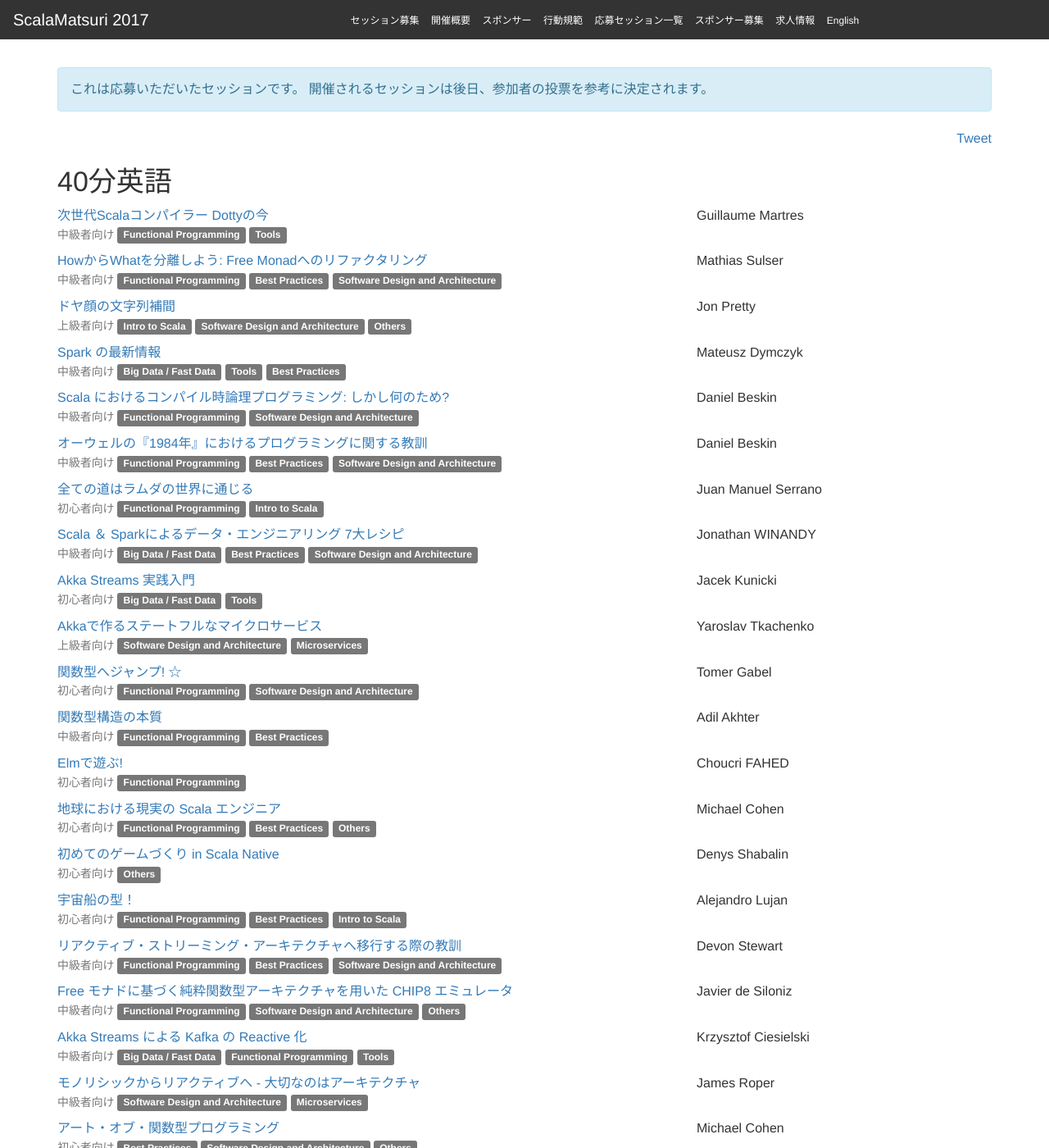
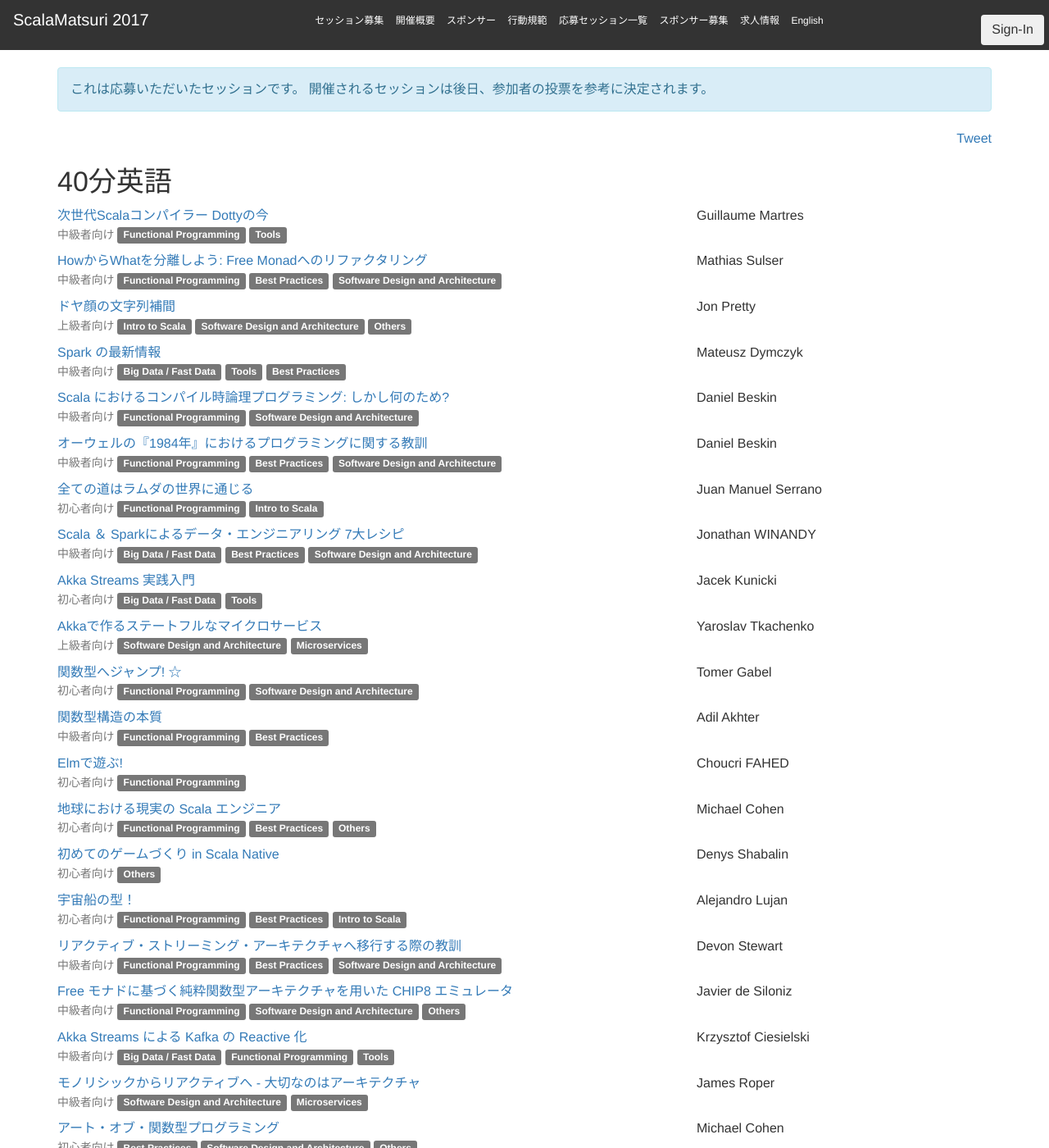
Before and after one commit to scalajp/2017.scalamatsuri.org, a Jekyll site: the page built from ja/candidates/index.html, in a window 1280 px wide and 1400 px high. Shown: the whole window at 82% size. Built offline with Jekyll 4.4.1, drawn with Linux system fonts in a browser that asks for light colours; nearby versions of some CDN libraries; comment, search, counter and statistics services are not loaded.

Commit message:
WIP: Vue.js

```diff
--- a/_layouts/candidates_ja.html
+++ b/_layouts/candidates_ja.html
@@ -18,9 +18,9 @@
 </div>
 
 <h1 class="session_title">{{ page.title }}
-<span class="cfp-voting-required-signin">
-  <button type="button" class="btn btn-default add-favorites-btn" id="add-favorites-btn" title="ピン止め"><i class="fa fa-2x fa-thumb-tack" aria-hidden="true"></i></button>
-  <button type="button" class="btn btn-default remove-favorites-btn" id="remove-favorites-btn" title="ピン止め解除"><i class="fa fa-2x fa-thumb-tack" aria-hidden="true"></i></button>
+<span class="vue-cfp-voting" v-show="isLoggedIn" v-cloak>
+  <button type="button" class="btn btn-default add-favorites-btn" title="ピン止め" v-show="!isCurrentPageFavorited" v-on:click="addToFavorites(currentPageSessionId)"><i class="fa fa-2x fa-thumb-tack" aria-hidden="true"></i></button>
+  <button type="button" class="btn btn-default remove-favorites-btn" title="ピン止め解除" v-show="isCurrentPageFavorited" v-on:click="removeFromFavorites(currentPageSessionId)"><i class="fa fa-2x fa-thumb-tack" aria-hidden="true"></i></button>
 </span>
 </h1>
 
--- a/_layouts/default_ja.html
+++ b/_layouts/default_ja.html
@@ -46,6 +46,7 @@
     <![endif]-->
 
     <script src="https://ajax.googleapis.com/ajax/libs/jquery/1.11.2/jquery.min.js"></script>
+    <script src="https://unpkg.com/vue/dist/vue.js"></script>
     <script src="https://www.gstatic.com/firebasejs/3.6.1/firebase.js"></script>
   </head>
   <body>
@@ -56,32 +57,32 @@
             ScalaMatsuri 2017
           </a>
         </div>
-        <ul class="nav navbar-nav navbar-right" id="cfp-voting-navi">
-          <li class="dropdown" id="sign-out" style="display: none;">
-            <a href="#" class="dropdown-toggle" data-toggle="dropdown" role="button"><img class="icon-mini img-responsive img-rounded" src="" id="user-pic"></a>
+        <ul class="nav navbar-nav navbar-right vue-cfp-voting" v-cloak>
+          <li class="dropdown" v-if="isLoggedIn">
+            <a href="#" class="dropdown-toggle" data-toggle="dropdown" role="button"><img class="icon-mini img-responsive img-rounded" v-bind:src="profilePicUrl"></a>
             <ul class="dropdown-menu">
-              <li id="user-name"><span class="text"></span></li>
-              <li id="ticket-code"><span class="text"></span></li>
+              <li><span class="text">{%raw%}{{userName}}{%endraw%}</span></li>
+              <li><span class="text">{%raw%}{{userInfo.ticketCode}}{%endraw%}</span></li>
               <li><button type="button" class="btn btn-link" id="register-ticket-code-btn">チケットコード登録</button></li>
               <li><button type="button" class="btn btn-link" id="update-ticket-code-btn">チケットコード変更</button></li>
-              <li><button type="button" class="btn btn-link" id="sign-out-btn"><i class="fa fa-sign-out" aria-hidden="true"></i> Sign-Out</button></li>
+              <li><button type="button" class="btn btn-link" v-on:click="signOut"><i class="fa fa-sign-out" aria-hidden="true"></i> Sign-Out</button></li>
             </ul>
           </li>
-          <li class="dropdown" id="sign-in" style="display: none;">
+          <li class="dropdown" v-else>
             <button class="dropdown-toggle btn navbar-btn" data-toggle="dropdown" role="button">Sign-In</button>
             <ul class="dropdown-menu">
               <li>
-                <a class="btn btn-block btn-social btn-google" id="sign-in-google">
+                <a class="btn btn-block btn-social btn-google" v-on:click="signInGoogle">
                  <span class="fa fa-google"></span> with Google
                 </a>
               </li>
               <li>
-                <a class="btn btn-block btn-social btn-twitter" id="sign-in-twitter">
+                <a class="btn btn-block btn-social btn-twitter" v-on:click="signInTwitter">
                  <span class="fa fa-twitter"></span> with Twitter
                 </a>
               </li>
               <li>
-                <a class="btn btn-block btn-social btn-github" id="sign-in-github">
+                <a class="btn btn-block btn-social btn-github" v-on:click="signInGithub">
                  <span class="fa fa-github"></span> with GitHub
                 </a>
               </li>
--- a/css/cfp-voting.css
+++ b/css/cfp-voting.css
@@ -30,17 +30,6 @@
   padding: 6px 12px 6px 44px;
 }
 
-
-.cfp-voting-required-signin, #add-favorites-btn, #remove-favorites-btn, #unfilter-favorites, #unfilter-voted, #vote-btn, #unvote-btn {
-  display: none;
-}
-.candidate-row .add-favorites-btn, .candidate-row .vote-btn {
-  display: none;
-}
-.candidate-row .remove-favorites-btn, .candidate-row .unvote-btn {
-  display: none;
-}
-
 button.add-favorites-btn i.fa, button.vote-btn i.fa {
   color: #aaaaaa !important;
 }
--- a/css/extra.scss
+++ b/css/extra.scss
@@ -134,3 +134,6 @@
     margin-bottom: 6px;
   }
 }
+[v-cloak] {
+  display: none;
+}
--- a/ja/candidates/element.html
+++ b/ja/candidates/element.html
@@ -1,14 +1,14 @@
 ---
 ---
 {% capture file %}{{ include.candidate.url | replace_first:'/ja/candidates/','' | replace:'/','' }}{% endcapture %}
-<div class="row candidate-row" data-length="{{ include.candidate.length }}" data-language="{{ include.candidate.language }}" data-file="{{ file }}">
+<div class="row candidate-row" data-length="{{ include.candidate.length }}" data-language="{{ include.candidate.language }}" data-file="{{ file }}" v-if="isPassedFilter('{{file}}')">
   <div class="col-sm-8">
     <a href="{{ include.candidate.url }}">{{ include.candidate.title }}</a>
-    <span class="cfp-voting-required-signin">
-      <button type="button" class="btn btn-default btn-sm add-favorites-btn" title="ピン止め"><i class="fa fa-thumb-tack" aria-hidden="true"></i></button>
-      <button type="button" class="btn btn-default btn-sm remove-favorites-btn" title="ピン止め解除"><i class="fa fa-thumb-tack" aria-hidden="true"></i></button>
-      <button type="button" class="btn btn-default btn-sm vote-btn" title="投票"><i class="fa fa-star" aria-hidden="true"></i></button>
-      <button type="button" class="btn btn-default btn-sm unvote-btn" title="投票取消"><i class="fa fa-star" aria-hidden="true"></i></button>
+    <span v-if="isLoggedIn">
+      <button type="button" class="btn btn-default btn-sm add-favorites-btn" title="ピン止め" v-show="!isFavorited('{{file}}')" v-on:click="addToFavorites('{{file}}')"><i class="fa fa-thumb-tack" aria-hidden="true"></i></button>
+      <button type="button" class="btn btn-default btn-sm remove-favorites-btn" title="ピン止め解除" v-show="isFavorited('{{file}}')" v-on:click="removeFromFavorites('{{file}}')"><i class="fa fa-thumb-tack" aria-hidden="true"></i></button>
+      <button type="button" class="btn btn-default btn-sm vote-btn" title="投票" v-show="!isVoted('{{file}}')"><i class="fa fa-star" aria-hidden="true"></i></button>
+      <button type="button" class="btn btn-default btn-sm unvote-btn" title="投票取消" v-show="isVoted('{{file}}')"><i class="fa fa-star" aria-hidden="true"></i></button>
     </span>
     <div>
       <small class="text-muted">
--- a/ja/candidates/index.html
+++ b/ja/candidates/index.html
@@ -16,12 +16,12 @@
 
 <div class="cfp-tag-list"></div>
 
-<div class="cfp-voting-required-signin text-right">
+<div class="vue-cfp-voting text-right" v-cloak v-show="isLoggedIn">
   <p>
-    <button id="filter-favorites" type="button" class="btn btn-default"><i class="fa fa-thumb-tack" style="color: #000099;" title="ピン止め"></i> ピン止めだけ表示</button>
-    <button id="unfilter-favorites" type="button" class="btn btn-default active"><i class="fa fa-thumb-tack" style="color: #000099;" title="ピン止め"></i> ピン止めだけ表示</button>
-    <button id="filter-voted" type="button" class="btn btn-default"><i class="fa fa-star" style="color: #eedd00;" title="投票済み"></i> 投票済みだけ表示</button>
-    <button id="unfilter-voted" type="button" class="btn btn-default active"><i class="fa fa-star" style="color: #eedd00;" title="投票済み"></i> 投票済みだけ表示</button>
+    <button id="filter-favorites" type="button" class="btn btn-default" v-show="!isFavoritesFiltered" v-on:click="isFavoritesFiltered = !isFavoritesFiltered"><i class="fa fa-thumb-tack" style="color: #000099;" title="ピン止め"></i> ピン止めだけ表示</button>
+    <button id="unfilter-favorites" type="button" class="btn btn-default active" v-show="isFavoritesFiltered" v-on:click="isFavoritesFiltered = !isFavoritesFiltered"><i class="fa fa-thumb-tack" style="color: #000099;" title="ピン止め"></i> ピン止めだけ表示</button>
+    <button id="filter-voted" type="button" class="btn btn-default" v-show="!isVotedFiltered"><i class="fa fa-star" style="color: #eedd00;" title="投票済み"></i> 投票済みだけ表示</button>
+    <button id="unfilter-voted" type="button" class="btn btn-default active" v-show="isVotedFiltered"><i class="fa fa-star" style="color: #eedd00;" title="投票済み"></i> 投票済みだけ表示</button>
   </p>
   <p>
     日本語セッション <span class="badge" id="max-voting-in-ja"></span> 票中 <span class="badge" id="lang-ja-voted-count"></span> 票投票済み<br />
@@ -30,7 +30,7 @@
 </div>
 
 <h2>40分英語</h2>
-<div class="shuffle-session">
+<div class="shuffle-session vue-cfp-voting" v-cloak>
 {% assign has_40en = false %}
 {% for candidate in site.candidates_ja %}
   {% if candidate.length == 40 and candidate.language == "English" %}
--- a/js/cfp-voting.js
+++ b/js/cfp-voting.js
@@ -37,10 +37,10 @@
   var DEFAULT_SETTINGS = {canVote: false, maxVoting: {'ja': 0, 'en': 0}};
 
   var settings     = DEFAULT_SETTINGS;
-  var userInfo     = {};
-  var favorites    = [];
-  var allVoted     = {};
-  var votedCount   = {'ja': 0, 'en': 0};
+  // var userInfo     = {};
+  // var favorites    = [];
+  // var allVoted     = {};
+  // var votedCount   = {'ja': 0, 'en': 0};
   var pageLang = location.href.replace(/https?:\/\/.*\/(ja|en)\/.*/, "$1");
 
   var signIn = function(providerMethod) {
@@ -53,89 +53,191 @@
     auth.signOut();
   }
 
+  var extractSessionId = function(url) {
+    var _url = url || window.location.pathname;
+    return _url.replace(/\/(ja|en)\/candidates\/(.*?)\/.*$/, "$2");
+  }
+
+  // Data shared among all vue instances.
+  var data = {
+    profilePicUrl: null,
+    userName: null,
+    uid: null,
+    userInfo: {},
+    favorites: [],
+    allVoted: {},
+    settings: {
+      maxVoting: {canVote: false, maxVoting: {'ja': 0, 'en': 0}}
+    },
+    isFavoritesFiltered: false,
+    isVotedFiltered: false,
+  };
+
+  var computed = {
+      isLoggedIn: function() {
+        return this.uid !== null;
+      },
+      votedCount: function() {
+        var count = {'ja': 0, 'en': 0};
+        $.each(allVoted, function(id, info) {
+          if (info.language == "Japanese") count['ja']++;
+          if (info.language == "English")  count['en']++;
+        });
+        return count;
+      },
+      currentPageSessionId: function() {
+        return extractSessionId();
+      },
+      isCurrentPageFavorited: function() {
+        return this.isFavorited(this.currentPageSessionId);
+      }
+    };
+
+  $('.vue-cfp-voting').each(function(idx, el) {
+    new Vue({
+      el: el,
+      data: data,
+      computed: computed,
+      methods: {
+        signOut: function() { auth.signOut(); },
+        signInGoogle: signIn('GoogleAuthProvider'),
+        signInTwitter: signIn('TwitterAuthProvider'),
+        signInGithub: signIn('GithubAuthProvider'),
+        isFavorited: function(sessionId) {
+          return this.favorites.indexOf(sessionId) >= 0;
+        },
+        isVoted: function(sessionId) {
+          return !!this.allVoted[sessionId];
+        },
+        isPassedFilter: function(sessionId) {
+          if (this.isFavoritesFiltered && this.isVotedFiltered) {
+            return this.isFavorited(sessionId) && this.isVoted(sessionId);
+          } else if (this.isFavoritesFiltered && !this.isVotedFiltered) {
+            return this.isFavorited(sessionId);
+          } else if (!this.isFavoritesFiltered && this.isVotedFiltered) {
+            return this.isVoted(sessionId);
+          } else {
+            return true;
+          }
+        },
+        addToFavorites: function(sessionId) {
+          var user = auth.currentUser;
+          if (!user) return false;
+          if (!this.isFavorited(sessionId)) {
+            console.log('adding')
+            this.favorites.push(sessionId);
+            database.ref('users/' + user.uid + '/favorites').set(this.favorites);
+          }
+        },
+        removeFromFavorites: function(sessionId) {
+          var user = auth.currentUser;
+          if (!user) return false;
+          if (this.isFavorited(sessionId)) {
+            var after = this.favorites.filter(function(e) {return e !== sessionId}); // TODO:
+            database.ref('users/' + user.uid + '/favorites').set(after);
+          }
+        }
+      }
+    });
+  });
+
   // Triggers when the auth state change for instance when the user signs-in or signs-out.
   var onAuthStateChanged = function(user) {
     if (!!user) { // User is signed in!
-      var profilePicUrl = user.photoURL;
-      var userName = user.displayName;
+      data.profilePicUrl = user.photoURL;
+      data.userName = user.displayName;
+      data.uid = user.uid;
 
-      $('#user-pic').attr("src", profilePicUrl || '/img/icon/profile_placeholder.png');
-      $('#user-name').find('span').text(userName);
+      //var profilePicUrl = user.photoURL || '/img/icon/profile_placeholder.png';
+      //var userName = user.displayName;
 
-      $('#sign-out').show();
-      $('#sign-in').hide();
-      $('.cfp-voting-required-signin').show();
+      //$('#user-pic').attr("src", profilePicUrl || '/img/icon/profile_placeholder.png');
+      //$('#user-name').find('span').text(userName);
+
+      //$('#sign-out').show();
+      //$('#sign-in').hide();
+      //$('.cfp-voting-required-signin').show();
 
       initFavorites(user);
       initVoted(user);
       initUserInfo(user);
     } else { // User is signed out!
-      $('#sign-out').hide();
-      $('#sign-in').show();
-      $('.cfp-voting-required-signin').hide();
+      data.profilePicUrl = null;
+      data.userName = null;
+      data.uid = null;
+
+      //$('#sign-out').hide();
+      //$('#sign-in').show();
+      //$('.cfp-voting-required-signin').hide();
     }
   }
 
   var initSettings = function() {
     database.ref('settings').on('value', function(snapshot) {
       settings = snapshot.val() || DEFAULT_SETTINGS;
-      $('#max-voting-in-ja').text('' + settings.maxVoting['ja']);
-      $('#max-voting-in-en').text('' + settings.maxVoting['en']);
+      data.settings = settings;
+      // $('#max-voting-in-ja').text('' + settings.maxVoting['ja']);
+      // $('#max-voting-in-en').text('' + settings.maxVoting['en']);
     });
   }
 
   var initUserInfo = function(user) {
     database.ref('users/' + user.uid + '/info').on('value', function(snapshot) {
       userInfo = snapshot.val() || {};
-      if (userInfo.hasTicketCode) {
-        $('#register-ticket-code-btn').parent().hide();
-        $('#update-ticket-code-btn').parent().show();
-        $('#ticket-code').show().find('span').text('Ticket-Code: ' + userInfo.ticketCode);
-      } else {
-        $('#register-ticket-code-btn').parent().show();
-        $('#update-ticket-code-btn').parent().hide();
-        $('#ticket-code').hide();
-      }
+      data.userInfo = userInfo;
+      // if (userInfo.hasTicketCode) {
+      //   $('#register-ticket-code-btn').parent().hide();
+      //   $('#update-ticket-code-btn').parent().show();
+      //   $('#ticket-code').show().find('span').text('Ticket-Code: ' + userInfo.ticketCode);
+      // } else {
+      //   $('#register-ticket-code-btn').parent().show();
+      //   $('#update-ticket-code-btn').parent().hide();
+      //   $('#ticket-code').hide();
+      // }
     });
   }
 
   var initFavorites = function(user) {
     database.ref('users/' + user.uid + '/favorites').on('value', function(snapshot) {
       favorites = snapshot.val() || [];
-      var sessionId = extractSessionId();
-      if (favorites.indexOf(sessionId) >= 0) {
-        $('#add-favorites-btn').hide();
-        $('#remove-favorites-btn').show();
-      } else {
-        $('#add-favorites-btn').show();
-        $('#remove-favorites-btn').hide();
-      }
-      $('div.candidate-row').each(function() {
-        var self = $(this);
-        var link = self.find('a');
-        if (favorites.indexOf(extractSessionId(link.attr('href'))) >= 0) {
-          self.addClass('favorite-candidate');
-          self.removeClass('unfavorite-candidate');
-          self.find('button.remove-favorites-btn').show();
-          self.find('button.add-favorites-btn').hide();
-        } else {
-          self.removeClass('favorite-candidate');
-          self.addClass('unfavorite-candidate');
-          self.find('button.remove-favorites-btn').hide();
-          self.find('button.add-favorites-btn').show();
-        }
-      });
+      data.favorites = favorites;
+      // var sessionId = extractSessionId();
+      // if (favorites.indexOf(sessionId) >= 0) {
+      //   $('#add-favorites-btn').hide();
+      //   $('#remove-favorites-btn').show();
+      // } else {
+      //   $('#add-favorites-btn').show();
+      //   $('#remove-favorites-btn').hide();
+      // }
+      // $('div.candidate-row').each(function() {
+      //   var self = $(this);
+      //   var link = self.find('a');
+      //   if (favorites.indexOf(extractSessionId(link.attr('href'))) >= 0) {
+      //     self.addClass('favorite-candidate');
+      //     self.removeClass('unfavorite-candidate');
+      //     self.find('button.remove-favorites-btn').show();
+      //     self.find('button.add-favorites-btn').hide();
+      //   } else {
+      //     self.removeClass('favorite-candidate');
+      //     self.addClass('unfavorite-candidate');
+      //     self.find('button.remove-favorites-btn').hide();
+      //     self.find('button.add-favorites-btn').show();
+      //   }
+      // });
     });
   }
 
   var initVoted = function(user) {
     database.ref('users/' + user.uid + '/allvoted').on('value', function(snapshot) {
       allVoted = snapshot.val() || {};
-      votedCount = {'ja': 0, 'en': 0};
-      $.each(allVoted, function(id, info) {
-        if (info.language == "Japanese") votedCount['ja']++;
-        if (info.language == "English")  votedCount['en']++;
-      });
+      // votedCount = {'ja': 0, 'en': 0};
+      // $.each(allVoted, function(id, info) {
+      //   if (info.language == "Japanese") votedCount['ja']++;
+      //   if (info.language == "English")  votedCount['en']++;
+      // });
+      // data.votedCount = votedCount;
+      data.allVoted = allVoted;
+
       $('#lang-ja-voted-count').text('' + votedCount['ja']);
       $('#lang-en-voted-count').text('' + votedCount['en']);
       if (!!allVoted[extractSessionId()]) {
@@ -145,53 +247,53 @@
         $('#vote-btn').show();
         $('#unvote-btn').hide();
       }
-      $('div.candidate-row').each(function() {
-        var self = $(this);
-        if (!!allVoted[self.data('file')]) {
-          self.addClass('voted-candidate');
-          self.removeClass('unvoted-candidate');
-          self.find('button.unvote-btn').show();
-          self.find('button.vote-btn').hide();
-        } else {
-          self.removeClass('voted-candidate');
-          self.addClass('unvoted-candidate');
-          self.find('button.unvote-btn').hide();
-          self.find('button.vote-btn').show();
-        }
-      });
+      // $('div.candidate-row').each(function() {
+      //   var self = $(this);
+      //   if (!!allVoted[self.data('file')]) {
+      //     self.addClass('voted-candidate');
+      //     self.removeClass('unvoted-candidate');
+      //     self.find('button.unvote-btn').show();
+      //     self.find('button.vote-btn').hide();
+      //   } else {
+      //     self.removeClass('voted-candidate');
+      //     self.addClass('unvoted-candidate');
+      //     self.find('button.unvote-btn').hide();
+      //     self.find('button.vote-btn').show();
+      //   }
+      // });
     });
   }
 
-  var addToFavorites = function(sessionId) {
-    var user = auth.currentUser;
-    if (!user) return false;
-    if (favorites.indexOf(sessionId) < 0) {
-      favorites.push(sessionId);
-      database.ref('users/' + user.uid + '/favorites').set(favorites);
-    }
-  }
-  var removeFromFavorites = function(sessionId) {
-    var user = auth.currentUser;
-    if (!user) return false;
-    if (favorites.indexOf(sessionId) >= 0) {
-      var after = favorites.filter(function(e) {return e !== sessionId}); // TODO:
-      database.ref('users/' + user.uid + '/favorites').set(after);
-    }
-  }
-  var addToFavoritesInDetail = function() {
-    addToFavorites(extractSessionId());
-  }
-  var removeFromFavoritesInDetail = function() {
-    removeFromFavorites(extractSessionId());
-  }
-  var addToFavoritesInRow = function() {
-    var url = $(this).parents('div.candidate-row').find('a').attr('href');
-    addToFavorites(extractSessionId(url));
-  }
-  var removeFromFavoritesInRow = function() {
-    var url = $(this).parents('div.candidate-row').find('a').attr('href');
-    removeFromFavorites(extractSessionId(url));
-  }
+  // var addToFavorites = function(sessionId) {
+  //   var user = auth.currentUser;
+  //   if (!user) return false;
+  //   if (favorites.indexOf(sessionId) < 0) {
+  //     favorites.push(sessionId);
+  //     database.ref('users/' + user.uid + '/favorites').set(favorites);
+  //   }
+  // }
+  // var removeFromFavorites = function(sessionId) {
+  //   var user = auth.currentUser;
+  //   if (!user) return false;
+  //   if (favorites.indexOf(sessionId) >= 0) {
+  //     var after = favorites.filter(function(e) {return e !== sessionId}); // TODO:
+  //     database.ref('users/' + user.uid + '/favorites').set(after);
+  //   }
+  // }
+  // var addToFavoritesInDetail = function() {
+  //   addToFavorites(extractSessionId());
+  // }
+  // var removeFromFavoritesInDetail = function() {
+  //   removeFromFavorites(extractSessionId());
+  // }
+  // var addToFavoritesInRow = function() {
+  //   var url = $(this).parents('div.candidate-row').find('a').attr('href');
+  //   addToFavorites(extractSessionId(url));
+  // }
+  // var removeFromFavoritesInRow = function() {
+  //   var url = $(this).parents('div.candidate-row').find('a').attr('href');
+  //   removeFromFavorites(extractSessionId(url));
+  // }
   var vote = function(sessionId, language, length) {
     var user = auth.currentUser;
     if (!user) return false;
@@ -239,11 +341,6 @@
   var unvoteInRow = function() {
     var row = $(this).parents('div.candidate-row');
     unvote(row.data('file'));
-  }
-
-  var extractSessionId = function(url) {
-    var _url = url || window.location.pathname;
-    return _url.replace(/\/(ja|en)\/candidates\/(.*?)\/.*$/, "$2");
   }
 
   var registerTicketCode = function() {
@@ -312,28 +409,28 @@
   initSettings();
   auth.onAuthStateChanged(onAuthStateChanged);
 
-  $('#sign-in-google' ).on('click', signIn('GoogleAuthProvider'));
-  $('#sign-in-twitter').on('click', signIn('TwitterAuthProvider'));
-  $('#sign-in-github' ).on('click', signIn('GithubAuthProvider'));
-  $('#sign-out-btn'   ).on('click', signOut);
+  //$('#sign-in-google' ).on('click', signIn('GoogleAuthProvider'));
+  //$('#sign-in-twitter').on('click', signIn('TwitterAuthProvider'));
+  //$('#sign-in-github' ).on('click', signIn('GithubAuthProvider'));
+  //$('#sign-out-btn'   ).on('click', signOut);
 
   $('#register-ticket-code-btn').on('click', registerTicketCode);
   $('#update-ticket-code-btn'  ).on('click', registerTicketCode);
 
   $('#vote-btn'            ).on('click', voteInDetail);
   $('#unvote-btn'          ).on('click', unvoteInDetail);
-  $('#add-favorites-btn'   ).on('click', addToFavoritesInDetail);
-  $('#remove-favorites-btn').on('click', removeFromFavoritesInDetail);
+  // $('#add-favorites-btn'   ).on('click', addToFavoritesInDetail);
+  // $('#remove-favorites-btn').on('click', removeFromFavoritesInDetail);
 
-  $('#filter-favorites'    ).on('click', filterFavorites);
-  $('#unfilter-favorites'  ).on('click', unfilterFavorites);
-  $('#filter-voted'        ).on('click', filterVoted);
-  $('#unfilter-voted'      ).on('click', unfilterVoted);
+  // $('#filter-favorites'    ).on('click', filterFavorites);
+  // $('#unfilter-favorites'  ).on('click', unfilterFavorites);
+  // $('#filter-voted'        ).on('click', filterVoted);
+  // $('#unfilter-voted'      ).on('click', unfilterVoted);
 
   $('div.candidate-row button.vote-btn'            ).on('click', voteInRow);
   $('div.candidate-row button.unvote-btn'          ).on('click', unvoteInRow);
-  $('div.candidate-row button.add-favorites-btn'   ).on('click', addToFavoritesInRow);
-  $('div.candidate-row button.remove-favorites-btn').on('click', removeFromFavoritesInRow);
+  // $('div.candidate-row button.add-favorites-btn'   ).on('click', addToFavoritesInRow);
+  // $('div.candidate-row button.remove-favorites-btn').on('click', removeFromFavoritesInRow);
 
   var messages = {
     'canNotVote': {
```
